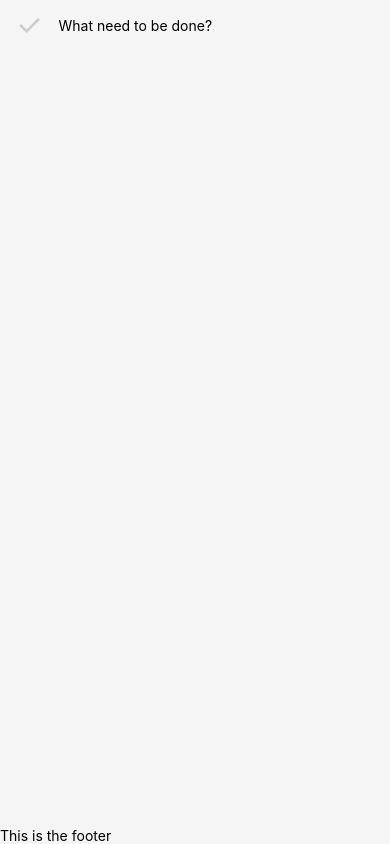
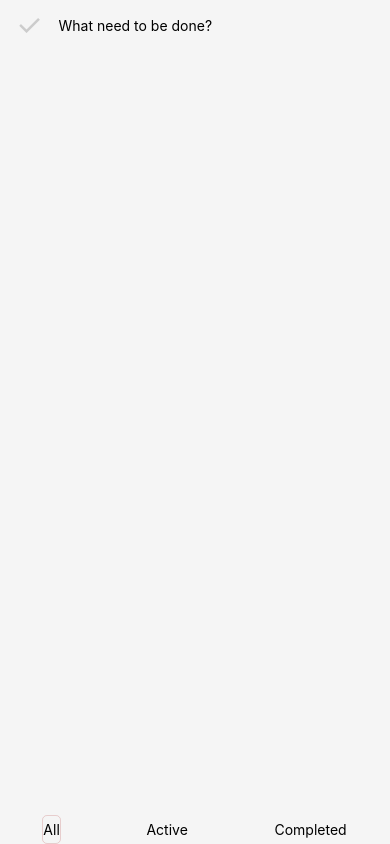
Before and after one commit to zhentian-wan/rn-todo-demo, a React Native app: screen / in a window 390 px wide. Built offline with nearby package versions, Linux system fonts and the light colour scheme.

Commit message:
add fiter

```diff
--- a/App.js
+++ b/App.js
@@ -21,14 +21,16 @@ import {Row} from './row';
 class App extends Component {
 
     state = {
+        selectedFilter: 'ALL',
         allCompleted: false,
-        value: "",
+        value: '',
         items: []
     };
 
     handleAllCompleted = () => {
         const complete = !this.state.allCompleted;
-        const newItems = this.state.items.map((item) => ({
+        const newItems = this.state.items
+            .map((item) => ({
                 ...item,
                 complete
             }));
@@ -59,7 +61,8 @@ class App extends Component {
     };
 
     handleRemove = (item) => {
-        const newItems = this.state.items.filter((obj) => {
+        const newItems = this.state.items
+            .filter((obj) => {
                 return item.key !== obj.key;
             });
         this.setState({
@@ -73,8 +76,9 @@ class App extends Component {
             ...item,
             complete
         };
-        const newItems = this.state.items.map((obj) => {
-            if(obj.key !== item.key) {
+        const newItems = this.state.items
+            .map((obj) => {
+                if (obj.key !== item.key) {
                     return obj;
                 }
                 return newItem;
@@ -84,7 +88,31 @@ class App extends Component {
         });
 
         setTimeout(() => console.table(this.state.items), 0);
+    };
+
+    filteredItems = (filter) => {
+
+        switch (filter) {
+            case 'ALL':
+                return this.state.items;
+            case 'ACTIVATE':
+                return this.state.items.filter((item) => {
+                    return !item.complete
+                });
+            case 'COMPLETED':
+                return this.state.items.filter((item) => {
+                    return item.complete
+                });
+            default:
+                return this.state.item;
         }
+    };
+
+    handlerFilter = (filter) => {
+        this.setState({
+            selectedFilter: filter,
+        });
+    };
 
     _renderRow = ({item}) => {
         return (
@@ -103,17 +131,19 @@ class App extends Component {
                     value={this.state.value}
                     onAddItem={this.handleAddItem}
                     toggleAllComplete={this.handleAllCompleted}
-                    onChange={(value) => this.setState({ value })}
+                    onChange={(value) => this.setState({value})}
                 />
                 <View style={styles.content}>
                     <FlatList
-                        data={this.state.items}
+                        data={this.filteredItems(this.state.selectedFilter)}
                         renderItem={this._renderRow}
-                        extraData={this.state.items}
                         keyExtractor={this._keyExtractor}
                     />
                 </View>
-                <Footer />
+                <Footer
+                    filter={this.state.selectedFilter}
+                    onFilter={this.handlerFilter}
+                />
             </View>
         );
     }
@@ -122,9 +152,9 @@ class App extends Component {
 const styles = StyleSheet.create({
     container: {
         flex: 1,
-        backgroundColor: "#F5F5F5",
+        backgroundColor: '#F5F5F5',
         ...Platform.select({
-            ios: { paddingTop: 30 }
+            ios: {paddingTop: 30}
         })
     },
     content: {
--- a/footer.js
+++ b/footer.js
@@ -3,10 +3,49 @@ import {
     Platform,
     StyleSheet,
     Text,
+    TouchableOpacity,
     View
 } from 'react-native';
-export const Footer = () => (
-    <View>
-        <Text>This is the footer</Text>
+export const Footer = ({filter = 'ALL', onFilter}) => (
+    <View style={styles.container}>
+        <TouchableOpacity
+            onPress={() => onFilter('ALL')}
+            style={[styles.button, filter === 'ALL' && styles.selected]}>
+            <Text >
+                All
+            </Text>
+        </TouchableOpacity>
+        <TouchableOpacity
+            onPress={() => onFilter('ACTIVATE')}
+            style={[styles.button, filter === 'ACTIVATE' && styles.selected]}>
+            <Text >
+                Active
+            </Text>
+        </TouchableOpacity>
+        <TouchableOpacity
+            onPress={() => onFilter('COMPLETED')}
+            style={[styles.button, filter === 'COMPLETED' && styles.selected]}>
+            <Text >
+                Completed
+            </Text>
+        </TouchableOpacity>
     </View>
-)
+);
+
+const styles = StyleSheet.create({
+    container: {
+        display: 'flex',
+        flexDirection: 'row',
+        justifyContent: 'space-around',
+        alignItems: 'center'
+    },
+    button: {
+        paddingVertical: 5,
+        borderRadius: 5,
+        borderWidth: 1,
+        borderColor: 'transparent'
+    },
+    selected: {
+        borderColor: 'rgba(175, 47,47,.2)'
+    }
+})
```
Lines whose indentation alone changed are shown as unchanged.
